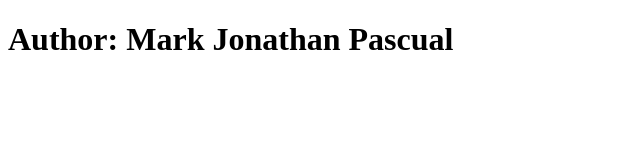
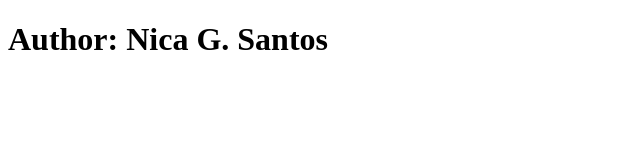
Before and after one commit to nicacute/Links-and-Images, a plain HTML site: page misc/extras.html in a window 1280 px wide. Shown: the whole page, without its empty margins (0-640 px from the left). Drawn offline with Linux system fonts and the light colour scheme.

Commit message:
commit misc

```diff
--- a/misc/extras.html
+++ b/misc/extras.html
@@ -7,6 +7,6 @@
   <title>Document</title>
 </head>
 <body>
-  <h1>Author: Mark Jonathan Pascual</h1>
+  <h1>Author: Nica G. Santos</h1>
 </body>
 </html>
```
